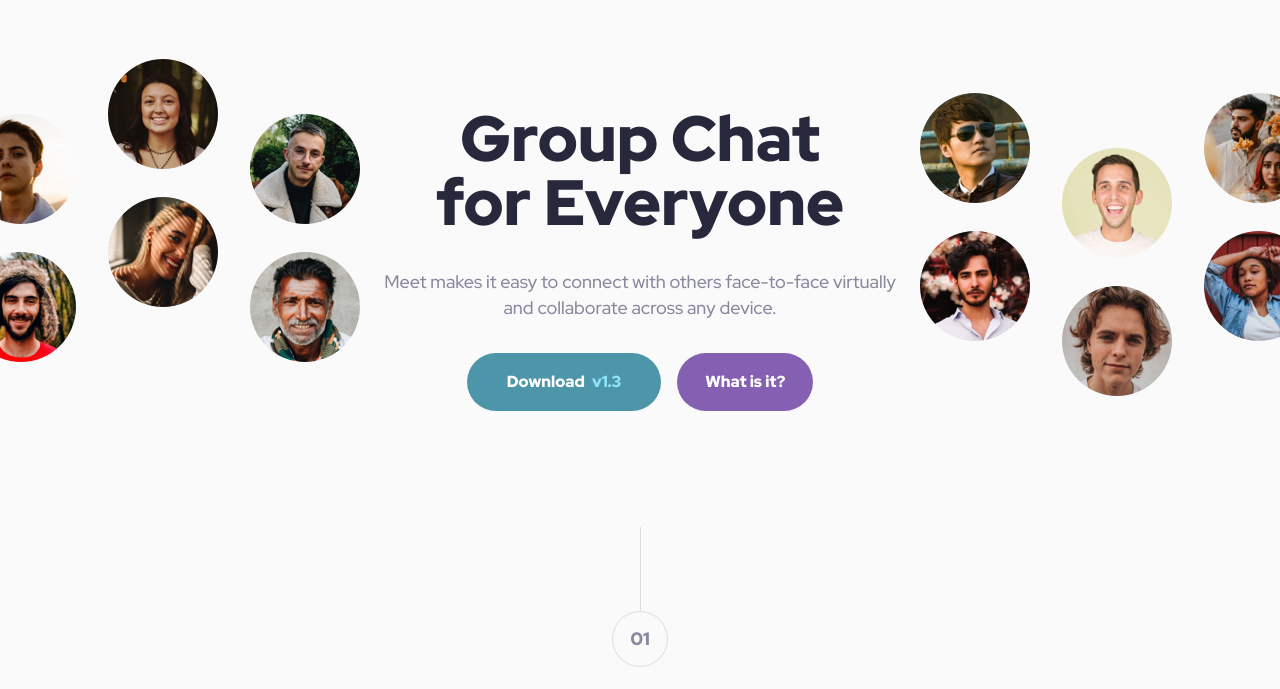
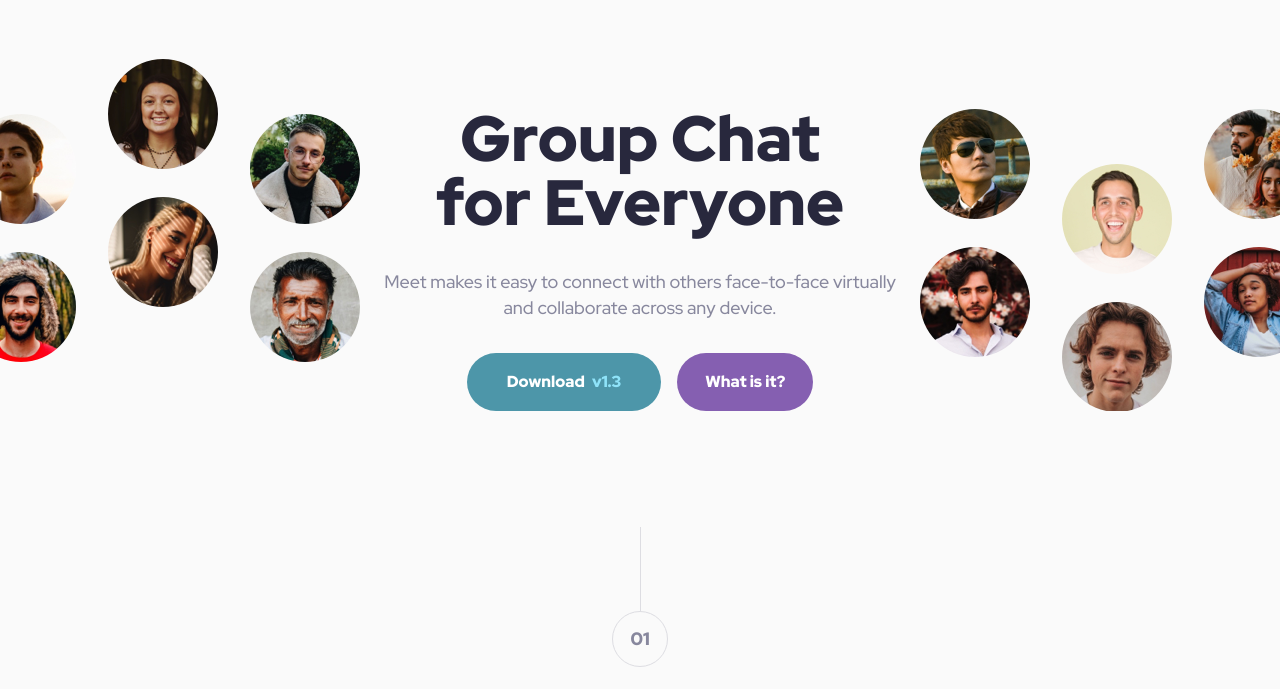
Before and after one commit to flxemt/meet-landing-page, a website built with Vite: page index.html in a window 1280 px wide. Shown: the part 111-800 px from the top of the page. Built offline with nearby package versions, Linux system fonts and the light colour scheme.

Commit message:
make it pixel-perfect

```diff
--- a/style.css
+++ b/style.css
@@ -5,6 +5,6 @@
 @media (min-width: 1110px) {
   .hero {
     background: url('/desktop/image-hero-left.png') no-repeat top left -34px,
-      url('/desktop/image-hero-right.png') no-repeat top 34px right -34px;
+      url('/desktop/image-hero-right.png') no-repeat top 50px right -34px;
   }
 }
```
